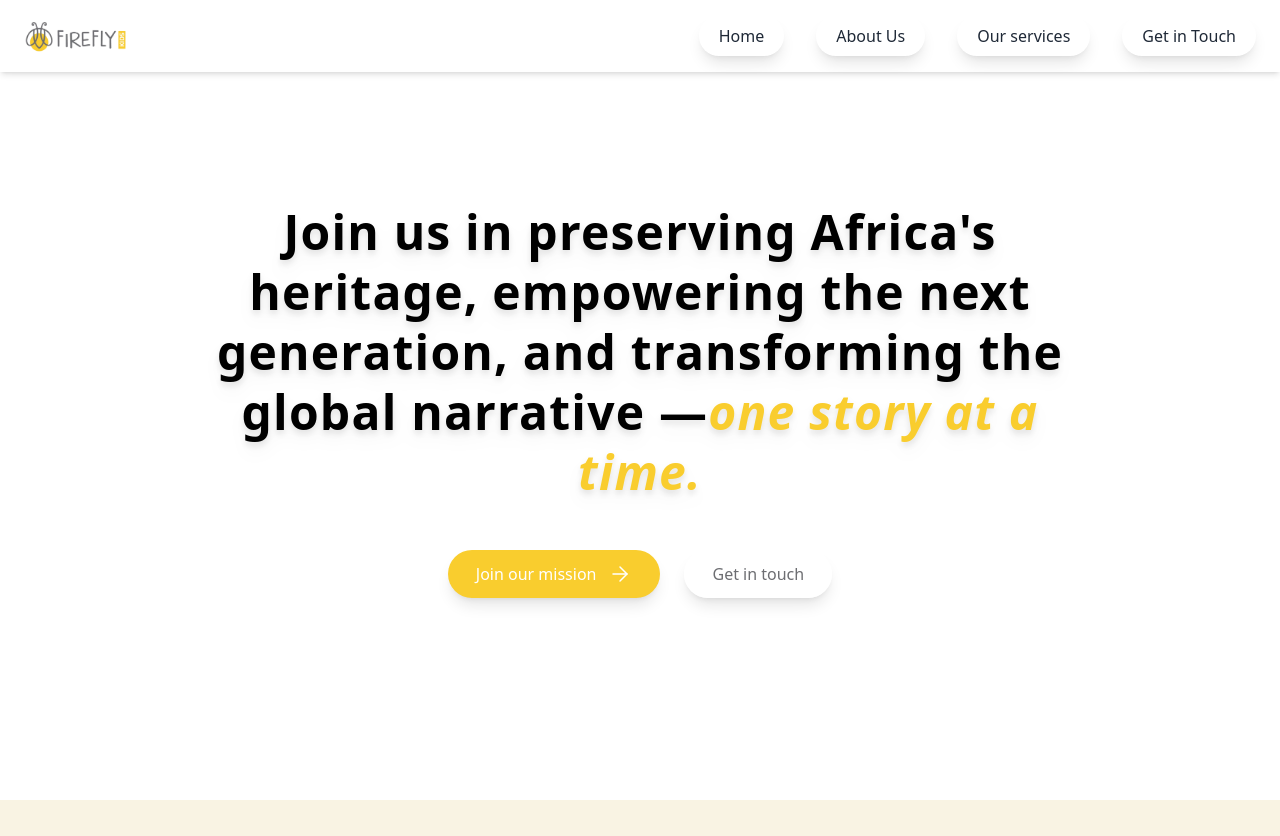
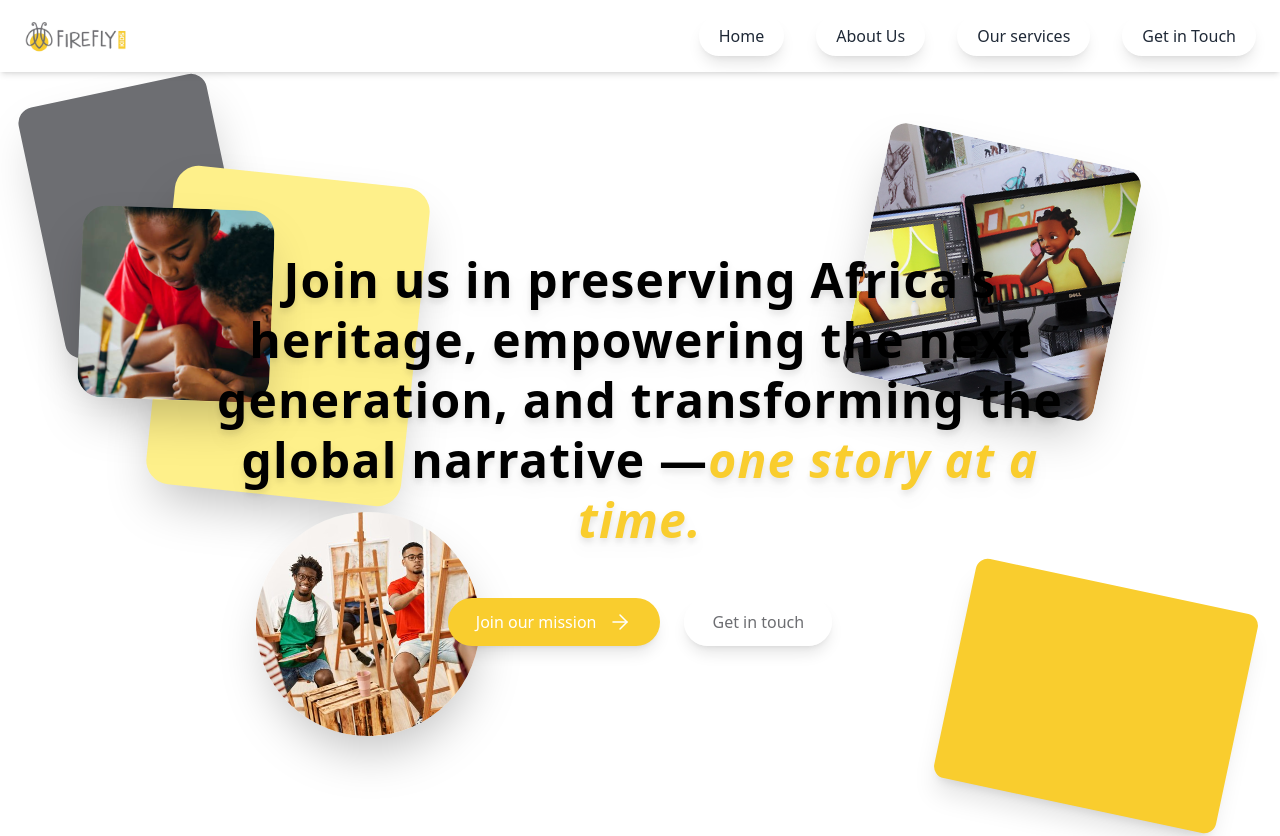
Before and after one commit to Griffin-Ndede/Firefly_frontend, a React (Vite) app: page / in a window 1280 px wide. Shown: the top 836 px of the page. Built offline with nearby package versions, Linux system fonts and the light colour scheme.

Commit message:
Feat: adds the collage background in the first section of the landing page

```diff
--- a/package.json
+++ b/package.json
@@ -10,6 +10,7 @@
     "preview": "vite preview"
   },
   "dependencies": {
+    "@lottiefiles/dotlottie-react": "^0.15.0",
     "framer-motion": "^12.23.12",
     "gsap": "^3.13.0",
     "lucide-react": "^0.536.0",
--- a/src/Pages/Home.jsx
+++ b/src/Pages/Home.jsx
@@ -1,11 +1,12 @@
-import React from 'react'
 import Tilt from 'react-parallax-tilt';
 import { motion } from "motion/react"
+
 import Navbar from '../Components/Navbar'
 import Footer from '../Components/Footer'
 import { CircleCheckBig, Grip, ScrollText, Users, SquareStack, Palette, Brush, Blend, Ratio, Library, LibraryBig, ArrowBigLeft, ArrowRight } from 'lucide-react'
 
 function Home() {
+
 
     const cardData = [
         {
@@ -49,12 +50,42 @@ function Home() {
     return (
         <>
             <Navbar />
-            <section
-                className="relative h-screen flex flex-col justify-center items-center text-center px-6 md:px-12">
+            <section className="relative h-screen flex flex-col justify-center items-center text-center px-6 md:px-12 mt-12">
+                {/* Background shapes */}
+                <div className="absolute top-10 left-10
+  w-24 h-32 sm:w-32 sm:h-44 md:w-40 md:h-56 lg:w-48 lg:h-64
+  bg-custom-gray rounded-2xl -rotate-12 shadow-2xl">
+                </div>
 
-                {/* Content */}
+                <div className="absolute top-32 left-20 sm:left-40
+  w-28 h-40 sm:w-40 sm:h-56 md:w-52 md:h-72 lg:w-64 lg:h-80
+  bg-yellow-200 rounded-3xl rotate-6 shadow-2xl">
+                </div>
+
+                <div className="absolute bottom-10 right-10
+  w-32 h-24 sm:w-44 sm:h-36 md:w-56 md:h-44 lg:w-72 lg:h-56
+  bg-custom-yellow rounded-xl rotate-12 shadow-xl">
+                </div>
+                {/* Photos / drawings */}
+                <img
+                    src="/images/Firefly_Mzizi.jpg"
+                    alt="collage 1"
+                    className="absolute top-40 left-20 w-48 h-48 object-cover rounded-3xl rotate-2 shadow-2xl hidden sm:block"
+                />
+                <img
+                    src="/images/Firefly_Talanta.jpg"
+                    alt="collage 2"
+                    className="absolute bottom-28 left-64 w-56 h-56 object-cover rounded-full -rotate-6 shadow-2xl hidden sm:block"
+                />
+                <img
+                    src="/images/Firefly_Taswira.png"
+                    alt="collage 3"
+                    className="absolute top-24 right-40 w-64 h-64 object-cover rounded-2xl rotate-12 shadow-2xl hidden sm:block"
+                />
+
+                {/* Foreground content */}
                 <div
- className="relative z-10 max-w-4xl mx-auto">
+                    className="relative z-10 max-w-4xl mx-auto px-6">
                     <p className="font-extrabold text-3xl md:text-5xl leading-snug md:leading-tight tracking-wide drop-shadow-lg">
                         Join us in preserving Africa&apos;s heritage, empowering the next
                         generation, and transforming the global narrative —
@@ -77,6 +108,7 @@ function Home() {
                     </div>
                 </div>
             </section>
+
 
 
             <section className='md:h-fit bg-custom-beige py-10'>
```
Also changed, not shown: 1 other file (tests, documents, lock files or other folders).
